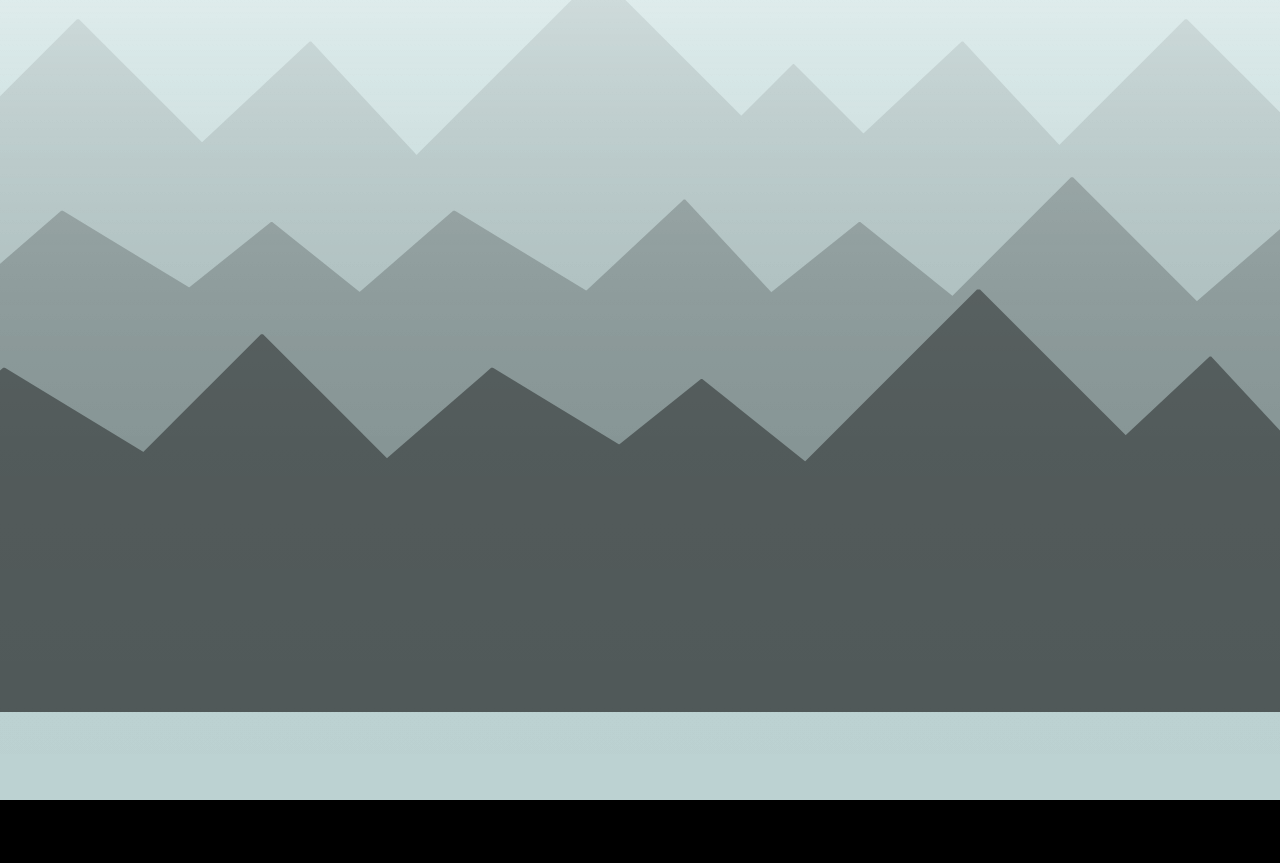
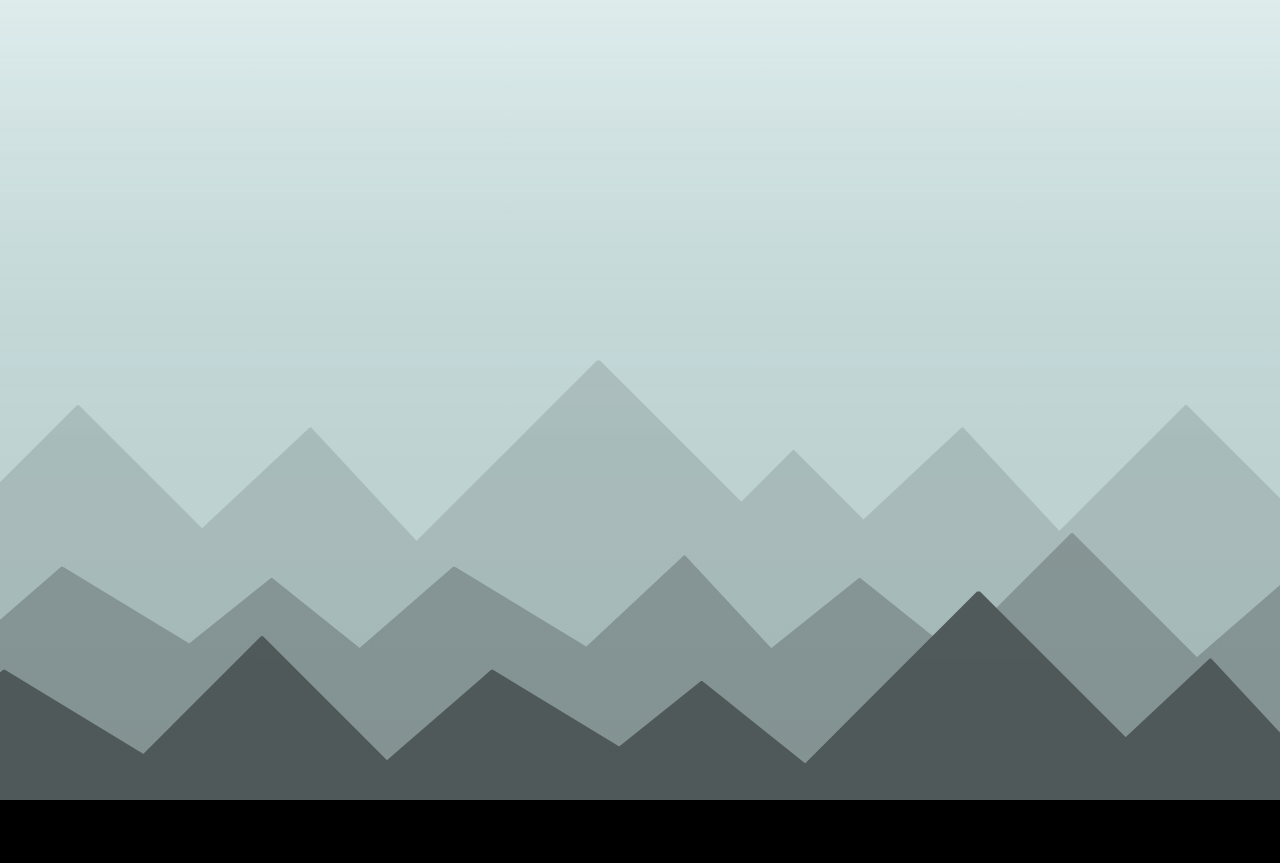
Before and after one commit to owenmead/owenmead.github.io, a plain HTML site: page scene.html in a window 1280 px wide. Shown: the top 863 px of the page. Drawn offline with Linux system fonts and the light colour scheme.

Commit message:
Better positioning of ranges

```diff
--- a/scene.html
+++ b/scene.html
@@ -16,13 +16,11 @@
 
 	div.range {
 		white-space: nowrap;
-		position: relative;
+		position: absolute;
 		z-index: 2;
 		/* Kick the hardware graphics into gear */
 		transform: translate3d(0, 0, 0);
 		backface-visibility: hidden;
-
-		margin-top: 5vw;
 	}
 	div.range:after {
 		content: '';
@@ -54,13 +52,22 @@
 		from { left: -20vw; }
 		to   { left: -233vw; }
 	}
+	div.range-back {
+		bottom: 20vw;
+	}
 	div.range-back > div {
 		animation-name: range-back;
 		animation-duration: 80s;
 	}
+	div.range-middle {
+		bottom: 10vw;
+	}
 	div.range-middle > div {
 		animation-name: range-middle;
 		animation-duration: 58s;
+	}
+	div.range-front {
+		bottom: 2vw;
 	}
 	div.range-front > div {
 		animation-name: range-front;
@@ -191,7 +198,7 @@
 	div.stars {
 		position: absolute;
 		z-index: 1;
-		margin-bottom: 15vh;
+		top: 0;
 
 		box-sizing: border-box;
 
```
